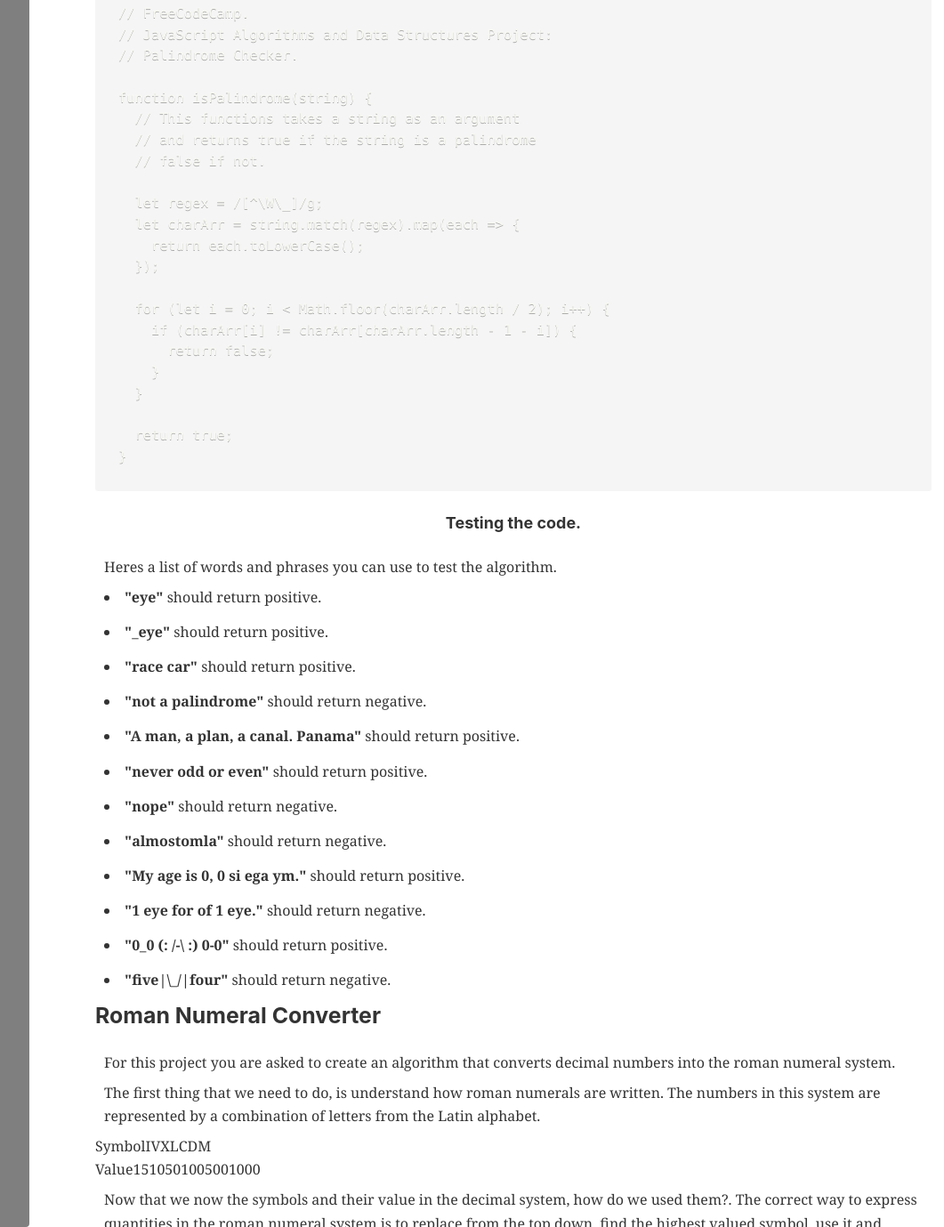
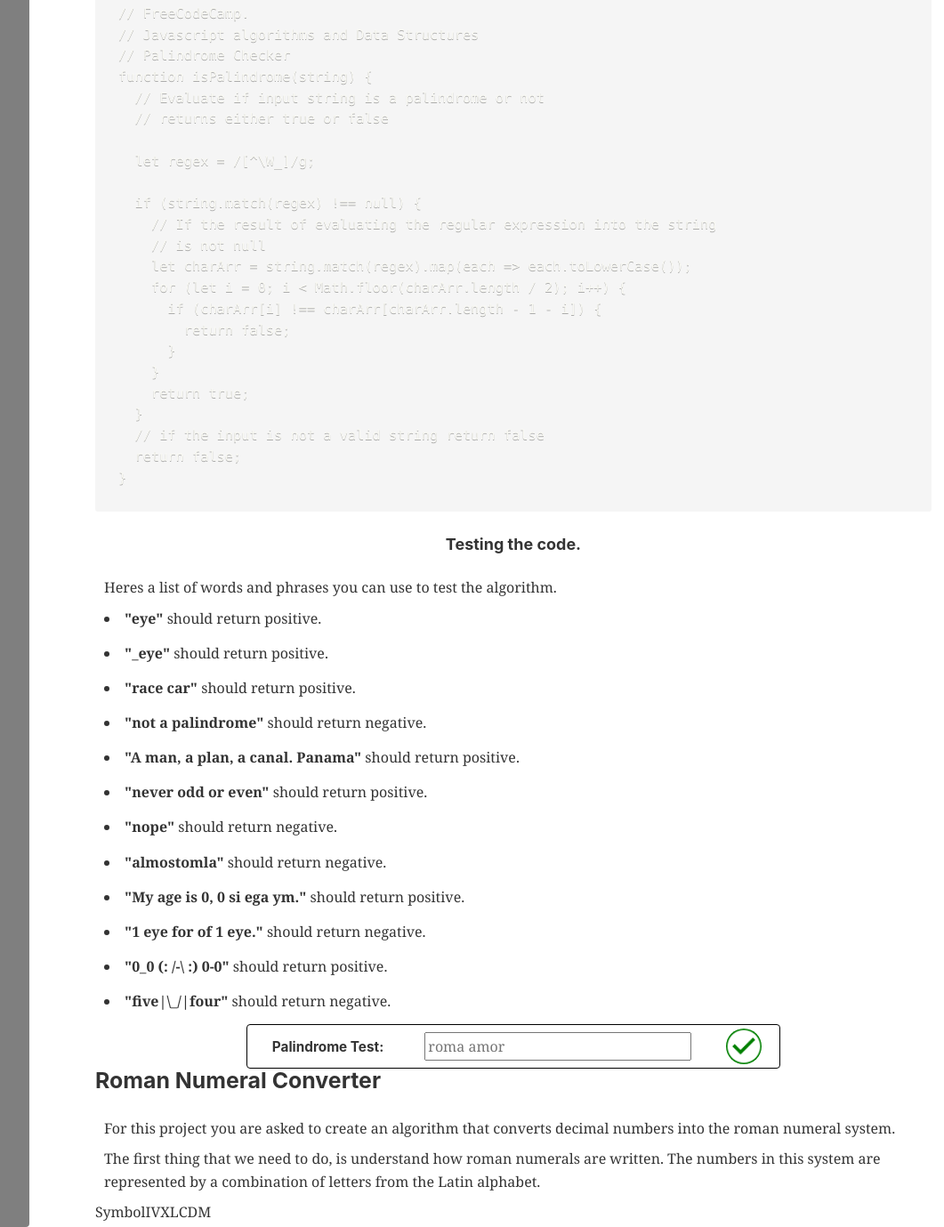
Before and after one commit to FidelVe/fidelve.github.io-development, a Gatsby site: page /freecodecamp/javascript-algorithms-and-data-structures in a window 1280 px wide and 2400 px high. Shown: the part 1021-2400 px from the top of the page at 89% size, without its empty margins (137-1198 px from the left). Built offline with nearby package versions, Linux system fonts and the light colour scheme; Gatsby itself is replaced by a stand-in of ours; some packages are replaced by stand-ins of ours; code samples lack their colours.

Commit message:
Added footer to layout, Finished 'Palindrome Checker' section

````diff
--- a/src/components/collapse-container.module.css
+++ b/src/components/collapse-container.module.css
@@ -56,6 +56,9 @@
   flex-flow: column nowrap;
   padding: 1em 2em;
 }
+.collapse-content > h4 {
+  margin-bottom: 1em;
+}
 .collapse-content pre {
   overflow-x: scroll;
   max-width: 600px;
--- /dev/null
+++ b/src/components/input-validator.js
@@ -0,0 +1,54 @@
+/*
+ * Responsive validator component.
+ * Takes an input and a validator function. depending on the result
+ * of validating the input agains the function, it displays a valid or
+ * invalid result icon (green check icon or red error icon)
+ * */
+import React from 'react';
+import {useState} from 'react';
+import style from './input-validator.module.css';
+
+const InputValidator = props => {
+  /*
+   * props.validator
+   * props.label
+   */
+
+  const [isValid, setIsValid] = useState(true);
+  const [inputValue, setInputValue] = useState('');
+
+  const evalInput = e => {
+    if (e.target.value !== '') {
+      // Check that e.target.value is not an empty string
+      let result = props.validator(e.target.value);
+      if (typeof result === 'boolean') {
+        // result is a boolean (true or false).
+        setIsValid(result);
+      } else {
+        throw 'Error. result is not a boolean value';
+      }
+    }
+    // Updates input value being displayed
+    setInputValue(e.target.value);
+  };
+
+  return (
+    <div className={style.container}>
+      <h5 className={style.label}>{props.label}:</h5>
+      <input
+        value={inputValue}
+        onChange={e => evalInput(e)}
+        className={style.input}
+        placeholder="roma amor"
+        type="text"
+      />
+      {isValid ? (
+        <div className={style.image} />
+      ) : (
+        <div className={`${style.image} ${style.error}`} />
+      )}
+    </div>
+  );
+};
+
+export default InputValidator;
--- /dev/null
+++ b/src/components/input-validator.module.css
@@ -0,0 +1,40 @@
+/*
+ * CSS module style for input-validator.js component
+ */
+.container {
+  display: flex;
+  flex-flow: row wrap;
+  align-content: center;
+  align-items: center;
+  justify-content: space-around;
+  border: solid thin black;
+  border-radius: 4px;
+  padding: 4px;
+  width: 80%;
+  max-width: 600px;
+  margin: 0 auto;
+}
+.label {
+  padding: 0.5em;
+  line-height: 1em;
+  margin-bottom: 0px;
+}
+.input {
+  height: 2em;
+  margin: 0px 6px;
+  flex: 1 1 250px;
+  max-width: 300px;
+}
+.image {
+  background-image: url('../images/ic_check_circle_white_48dp.png');
+  background-color: green;
+  width: 40px;
+  height: 40px;
+  border-radius: 50%;
+  background-size: 44px 44px;
+  background-position: -2px;
+}
+.image.error {
+  background-image: url('../images/ic_cancel_white_48dp.png');
+  background-color: red;
+}
--- a/src/components/layout.css
+++ b/src/components/layout.css
@@ -3,7 +3,11 @@ html {
   -ms-text-size-adjust: 100%;
   -webkit-text-size-adjust: 100%;
 }
-body {
+body,
+#___gatsby {
+  width: 100vw;
+  height: 100vh;
+  position: absolute;
   margin: 0;
   -webkit-font-smoothing: antialiased;
   -moz-osx-font-smoothing: grayscale;
@@ -124,22 +128,22 @@ button,
 select {
   text-transform: none;
 }
-[type="reset"],
-[type="submit"],
+[type='reset'],
+[type='submit'],
 button,
-html [type="button"] {
+html [type='button'] {
   -webkit-appearance: button;
 }
-[type="button"]::-moz-focus-inner,
-[type="reset"]::-moz-focus-inner,
-[type="submit"]::-moz-focus-inner,
+[type='button']::-moz-focus-inner,
+[type='reset']::-moz-focus-inner,
+[type='submit']::-moz-focus-inner,
 button::-moz-focus-inner {
   border-style: none;
   padding: 0;
 }
-[type="button"]:-moz-focusring,
-[type="reset"]:-moz-focusring,
-[type="submit"]:-moz-focusring,
+[type='button']:-moz-focusring,
+[type='reset']:-moz-focusring,
+[type='submit']:-moz-focusring,
 button:-moz-focusring {
   outline: 1px dotted ButtonText;
 }
@@ -159,21 +163,21 @@ legend {
 textarea {
   overflow: auto;
 }
-[type="checkbox"],
-[type="radio"] {
+[type='checkbox'],
+[type='radio'] {
   box-sizing: border-box;
   padding: 0;
 }
-[type="number"]::-webkit-inner-spin-button,
-[type="number"]::-webkit-outer-spin-button {
+[type='number']::-webkit-inner-spin-button,
+[type='number']::-webkit-outer-spin-button {
   height: auto;
 }
-[type="search"] {
+[type='search'] {
   -webkit-appearance: textfield;
   outline-offset: -2px;
 }
-[type="search"]::-webkit-search-cancel-button,
-[type="search"]::-webkit-search-decoration {
+[type='search']::-webkit-search-cancel-button,
+[type='search']::-webkit-search-decoration {
   -webkit-appearance: none;
 }
 ::-webkit-input-placeholder {
@@ -204,10 +208,10 @@ body {
   font-weight: normal;
   word-wrap: break-word;
   font-kerning: normal;
-  -moz-font-feature-settings: "kern", "liga", "clig", "calt";
-  -ms-font-feature-settings: "kern", "liga", "clig", "calt";
-  -webkit-font-feature-settings: "kern", "liga", "clig", "calt";
-  font-feature-settings: "kern", "liga", "clig", "calt";
+  -moz-font-feature-settings: 'kern', 'liga', 'clig', 'calt';
+  -ms-font-feature-settings: 'kern', 'liga', 'clig', 'calt';
+  -webkit-font-feature-settings: 'kern', 'liga', 'clig', 'calt';
+  font-feature-settings: 'kern', 'liga', 'clig', 'calt';
 }
 img {
   max-width: 100%;
@@ -571,10 +575,10 @@ td,
 th {
   text-align: left;
   border-bottom: 1px solid hsla(0, 0%, 0%, 0.12);
-  font-feature-settings: "tnum";
-  -moz-font-feature-settings: "tnum";
-  -ms-font-feature-settings: "tnum";
-  -webkit-font-feature-settings: "tnum";
+  font-feature-settings: 'tnum';
+  -moz-font-feature-settings: 'tnum';
+  -ms-font-feature-settings: 'tnum';
+  -webkit-font-feature-settings: 'tnum';
   padding-left: 0.96667rem;
   padding-right: 0.96667rem;
   padding-top: 0.725rem;
@@ -592,8 +596,8 @@ tt,
 code {
   background-color: hsla(0, 0%, 0%, 0.04);
   border-radius: 3px;
-  font-family: "SFMono-Regular", Consolas, "Roboto Mono", "Droid Sans Mono",
-    "Liberation Mono", Menlo, Courier, monospace;
+  font-family: 'SFMono-Regular', Consolas, 'Roboto Mono', 'Droid Sans Mono',
+    'Liberation Mono', Menlo, Courier, monospace;
   padding: 0;
   padding-top: 0.2em;
   padding-bottom: 0.2em;
@@ -607,13 +611,13 @@ code:after,
 tt:before,
 tt:after {
   letter-spacing: -0.2em;
-  content: " ";
+  content: ' ';
 }
 pre code:before,
 pre code:after,
 pre tt:before,
 pre tt:after {
-  content: "";
+  content: '';
 }
 /* @media only screen and (max-width: 480px) { */
 /*   html { */
--- a/src/components/layout.js
+++ b/src/components/layout.js
@@ -107,12 +107,14 @@ class Layout extends React.Component {
                   <h1>{this.props.headerText}</h1>
                 </header>
                 <div id={styles.content}>{this.props.children}</div>
+                <footer id={styles.footer}>
+                  <div id={styles.footerContent}>
+                    {new Date().getFullYear()}, Designed by Fidel Sanchez-Bueno
+                    and built with{' '}
+                    <a href="https://www.gatsbyjs.org"> Gatsby</a>
+                  </div>
+                </footer>
               </main>
-              {/* <footer> */}
-              {/*   © {new Date().getFullYear()}, Built with */}
-              {/*   {` `} */}
-              {/*   <a href="https://www.gatsbyjs.org">Gatsby</a> */}
-              {/* </footer> */}
             </div>
           );
         }}
--- a/src/components/layout.module.css
+++ b/src/components/layout.module.css
@@ -1,6 +1,8 @@
 #layout {
-  min-height: 100%;
   min-width: 320px;
+  height: 100vh;
+  width: 100vw;
+  position: absolute;
 }
 #navbar,
 #navbar-background,
@@ -49,13 +51,30 @@
   color: #fff;
 }
 #main {
+  height: 100%;
   margin: 0 auto;
-  padding-top: 0;
-  margin-top: 75px;
+  padding-top: 75px;
+  /* margin-top: 75px; */
   overflow-y: auto;
   display: flex;
   flex-flow: column nowrap;
   align-items: center;
+}
+#footer {
+  margin-top: auto;
+  width: 100%;
+}
+#footer-content {
+  font-size: 14px;
+  height: 50px;
+  width: 100%;
+  /* background-color: rgba(0, 0, 0, 0.4); */
+  display: flex;
+  flex: row wrap;
+  align-content: center;
+  align-items: center;
+  justify-content: center;
+  margin-top: 100px;
 }
 
 #main-header,
@@ -120,7 +139,8 @@
     flex-shrink: 1;
     flex-basis: 100px;
   }
-  #main * {
+  #main > header,
+  #main > div {
     max-width: 960px;
   }
   .nav-link:nth-child(1) {
--- a/src/content/code/palindrome-checker-code.md
+++ b/src/content/code/palindrome-checker-code.md
@@ -1,24 +1,25 @@
 ```javascript
 // FreeCodeCamp.
-// JavaScript Algorithms and Data Structures Project:
-// Palindrome Checker.
+// Javascript algorithms and Data Structures
+// Palindrome Checker
+function isPalindrome(string) {
+  // Evaluate if input string is a palindrome or not
+  // returns either true or false
 
-function isPalindrome(string) {
-  // This functions takes a string as an argument
-  // and returns true if the string is a palindrome
-  // false if not.
+  let regex = /[^\W_]/g;
 
-  let regex = /[^\W\_]/g;
-  let charArr = string.match(regex).map(each => {
-    return each.toLowerCase();
-  });
-
-  for (let i = 0; i < Math.floor(charArr.length / 2); i++) {
-    if (charArr[i] != charArr[charArr.length - 1 - i]) {
-      return false;
+  if (string.match(regex) !== null) {
+    // If the result of evaluating the regular expression into the string
+    // is not null
+    let charArr = string.match(regex).map(each => each.toLowerCase());
+    for (let i = 0; i < Math.floor(charArr.length / 2); i++) {
+      if (charArr[i] !== charArr[charArr.length - 1 - i]) {
+        return false;
+      }
     }
+    return true;
   }
-
-  return true;
+  // if the input is not a valid string return false
+  return false;
 }
 ```
--- a/src/pages/freecodecamp/javascript-algorithms-and-data-structures/index.js
+++ b/src/pages/freecodecamp/javascript-algorithms-and-data-structures/index.js
@@ -3,6 +3,7 @@ import {graphql} from 'gatsby';
 import Img from 'gatsby-image';
 
 import CollapseContainer from '../../../components/collapse-container';
+import InputValidator from '../../../components/input-validator';
 import Layout from '../../../components/layout';
 import style from './index.module.css';
 
@@ -121,6 +122,7 @@ const IndexPage = props => {
             <b>"five|\_/|four"</b> should return negative.
           </li>
         </ul>
+        <InputValidator validator={isPalindrome} label="Palindrome Test" />
       </CollapseContainer>
       <CollapseContainer headerText="Roman Numeral Converter">
         <p>
@@ -333,6 +335,27 @@ const IndexPage = props => {
   );
 };
 
+function isPalindrome(string) {
+  // Evaluate if input string is a palindrome or not
+  // returns either true or false
+
+  let regex = /[^\W_]/g;
+
+  if (string.match(regex) !== null) {
+    // If the result of evaluating the regular expression into the string
+    // is not null
+    let charArr = string.match(regex).map(each => each.toLowerCase());
+    for (let i = 0; i < Math.floor(charArr.length / 2); i++) {
+      if (charArr[i] !== charArr[charArr.length - 1 - i]) {
+        return false;
+      }
+    }
+    return true;
+  }
+  // if the input is not a valid string return false
+  return false;
+}
+
 function reshapeCodeData(arrayOfCodeData) {
   // Reshapes the data obtained by the graphql query
   let newArray = [];
--- a/src/pages/freecodecamp/javascript-algorithms-and-data-structures/index.module.css
+++ b/src/pages/freecodecamp/javascript-algorithms-and-data-structures/index.module.css
@@ -1,9 +1,10 @@
 /* Custom styles for ./index.html */
 .content-code {
-  /* display: none; */
   margin: 0 auto;
+  margin-bottom: 1em;
   width: 90%;
-  /* max-width: 600px; */
+  display: flex;
+  justify-content: center;
 }
 
 /* Generic flex styles */
````
